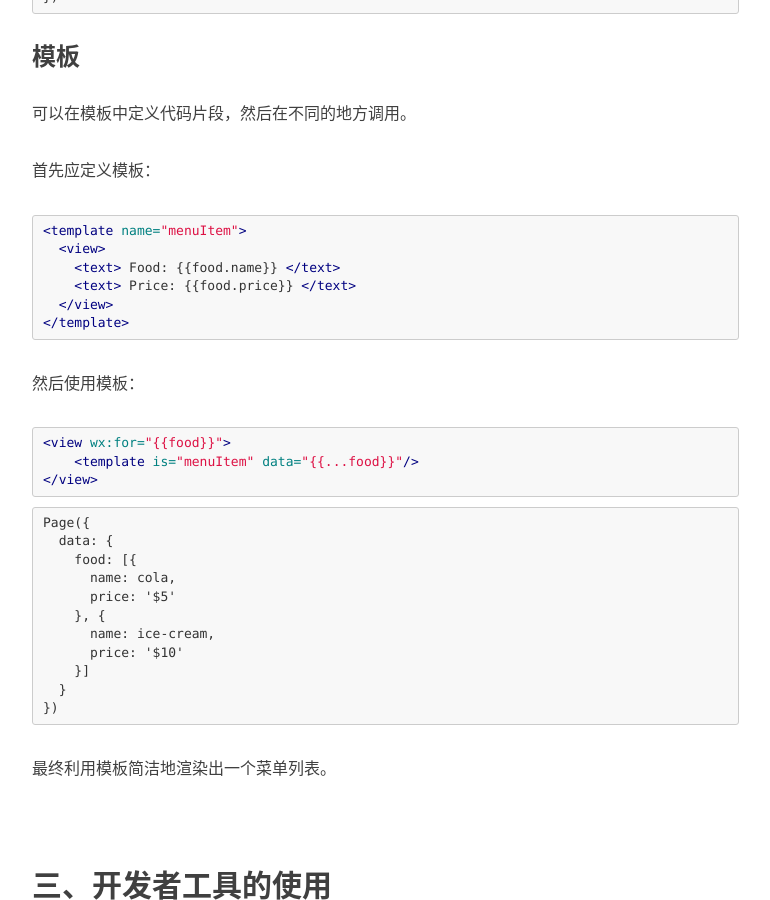
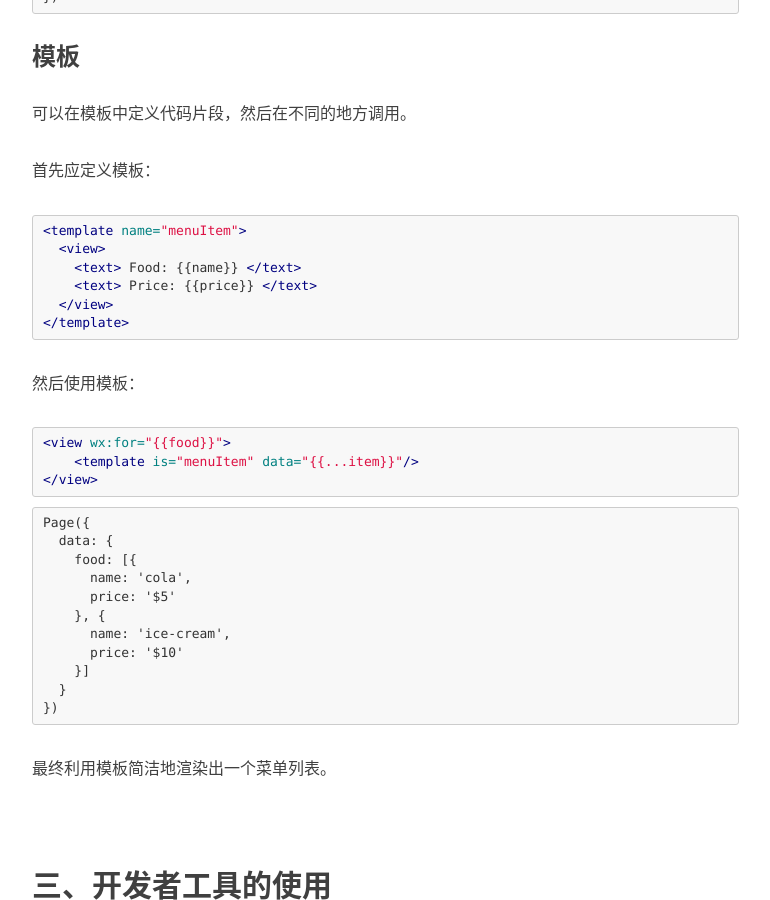
Before and after one commit to wulinman/wulinman.github.io, a Jekyll site: the page built from _posts/2018-04-13-微信小程序学习报告.md, in a window 1280 px wide and 900 px high, scrolled down 2289 px. Shown: the whole window, without its empty margins (233-1003 px from the left). Built offline with Jekyll 4.4.1, drawn with Linux system fonts in a browser that asks for light colours; nearby versions of some CDN libraries; comment, search, counter and statistics services are not loaded.

Commit message:
Update 2018-04-13-微信小程序学习报告.md

````diff
--- a/_posts/2018-04-13-微信小程序学习报告.md
+++ b/_posts/2018-04-13-微信小程序学习报告.md
@@ -82,8 +82,8 @@ Page({
 ```html
 <template name="menuItem">
   <view>
-    <text> Food: {% raw %}{{food.name}}{% endraw %} </text>
-    <text> Price: {% raw %}{{food.price}}{% endraw %} </text>
+    <text> Food: {% raw %}{{name}}{% endraw %} </text>
+    <text> Price: {% raw %}{{price}}{% endraw %} </text>
   </view>
 </template>
 ```
@@ -92,7 +92,7 @@ Page({
 
 ```html
 <view wx:for="{% raw %}{{food}}{% endraw %}">
-    <template is="menuItem" data="{% raw %}{{...food}}{% endraw %}"/>
+    <template is="menuItem" data="{% raw %}{{...item}}{% endraw %}"/>
 </view>
 ```
 
@@ -100,10 +100,10 @@ Page({
 Page({
   data: {
     food: [{
-      name: cola,
+      name: 'cola',
       price: '$5'
     }, {
-      name: ice-cream,
+      name: 'ice-cream',
       price: '$10'
     }]
   }
````
